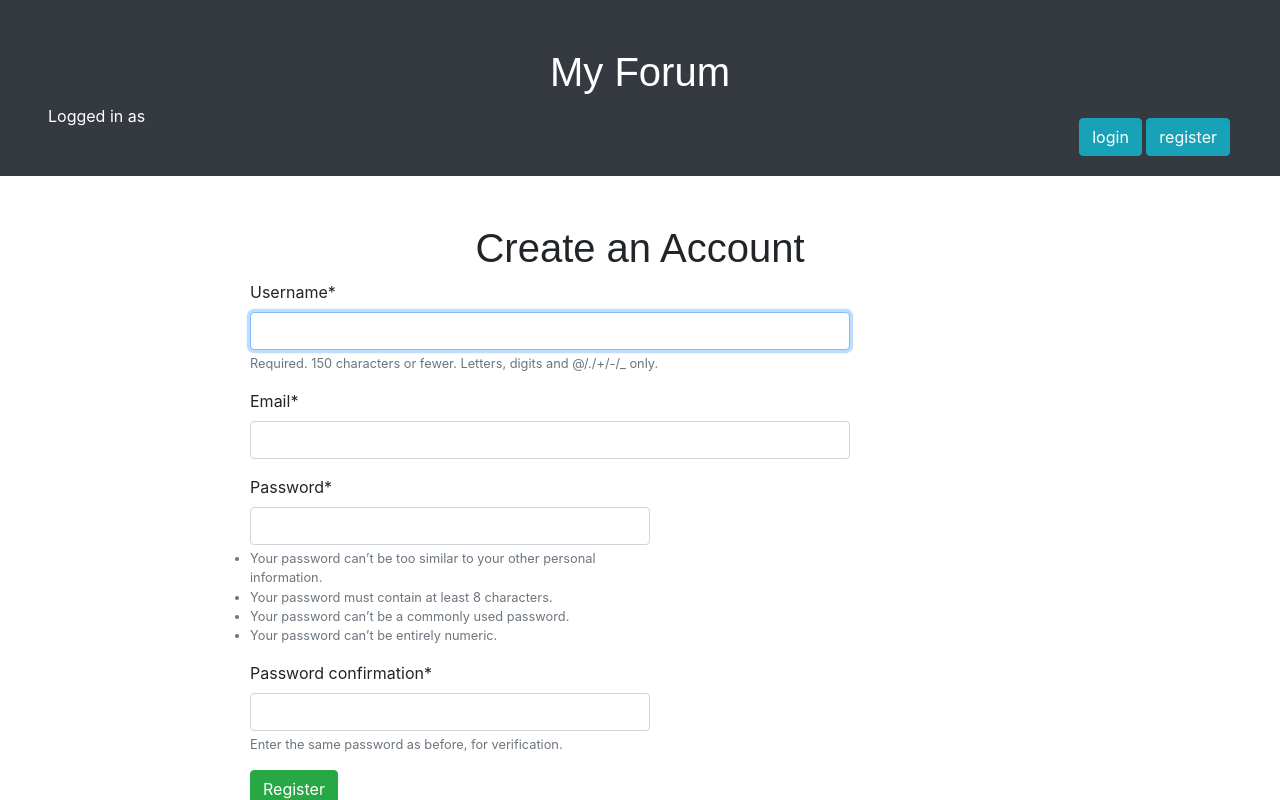
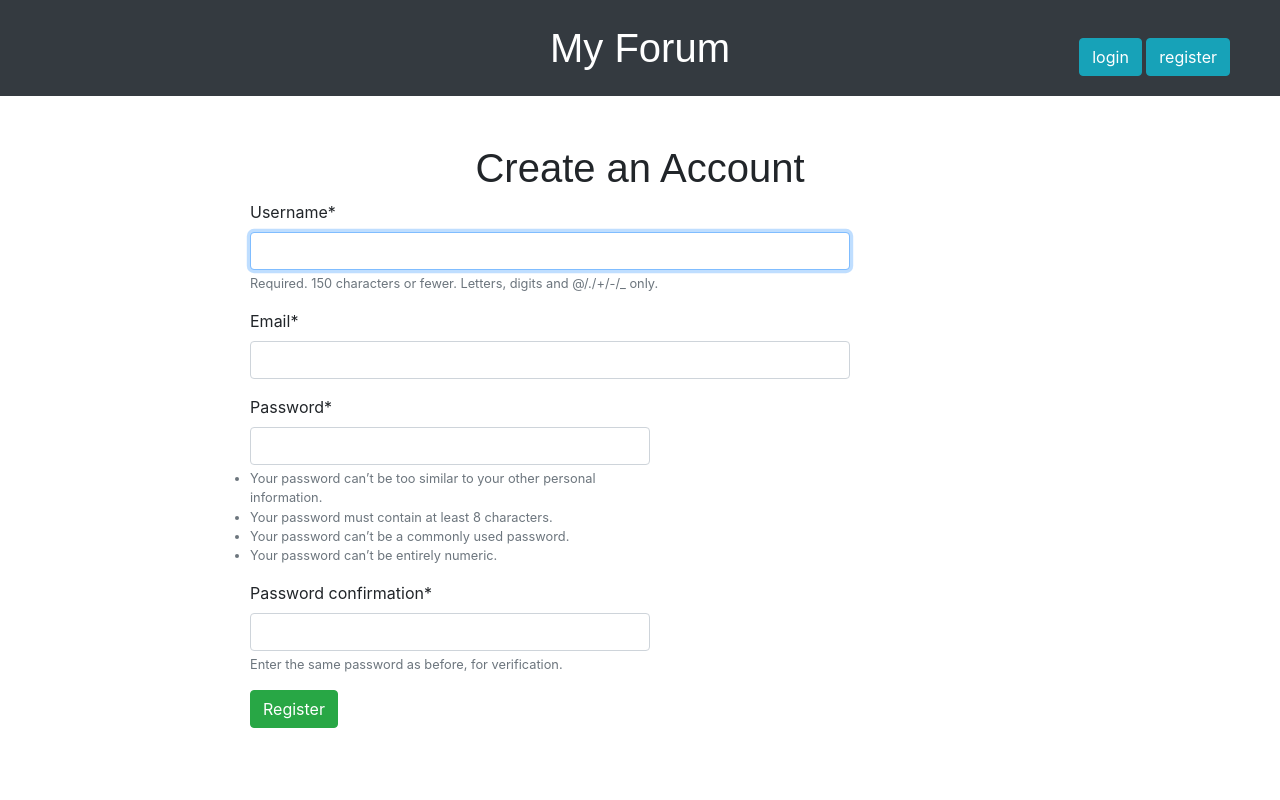
Before and after one commit to ravinduf/Forum, a Django app: page /register/ in a window 1280 px wide. Run offline with Django 3.2, Linux system fonts and the light colour scheme; some libraries are stand-ins or nearby versions; some web fonts are replaced.

Commit message:
some styling

```diff
--- a/forum/static/css/forum.css
+++ b/forum/static/css/forum.css
@@ -17,7 +17,7 @@ p{
 
 .answers{
     font-family: 'Gotu', sans-serif;
-    margin-left: 30px;
+    margin-left: 100px;
 }
 
 .question_title_h2{
--- a/forum/templates/forum/base.html
+++ b/forum/templates/forum/base.html
@@ -11,9 +11,11 @@
     <link rel="stylesheet" href="{% static 'css/forum.css' %}">
 </head>
 <Body>
-    <div class="container-fluid p-5 bg-dark text-white" id="header">
+    <div class="container-fluid pt-4 pb-3 bg-dark text-white" id="header">
     <h1>My Forum</h1>
-    <span class ="username">Logged in as {{request.user.username}}</span>
+    {%if user.is_authenticated %}
+    <span class ="username"><p>Logged in as {{request.user.username}}</p></span>
+    {% endif %}
     <span class="ask_question_span">
     {% if user.is_authenticated == False %}
         <a href="{% url 'login' %}"><button class="btn btn-info">login</button></a>
--- a/forum/templates/forum/question_page.html
+++ b/forum/templates/forum/question_page.html
@@ -46,7 +46,7 @@
     <br><br>
 
 
-
+    <p style="margin-left: 50px;">answers for the question are</p>
 
     <div class = "answers">
     {% for answer in question.answer.all %}
```
